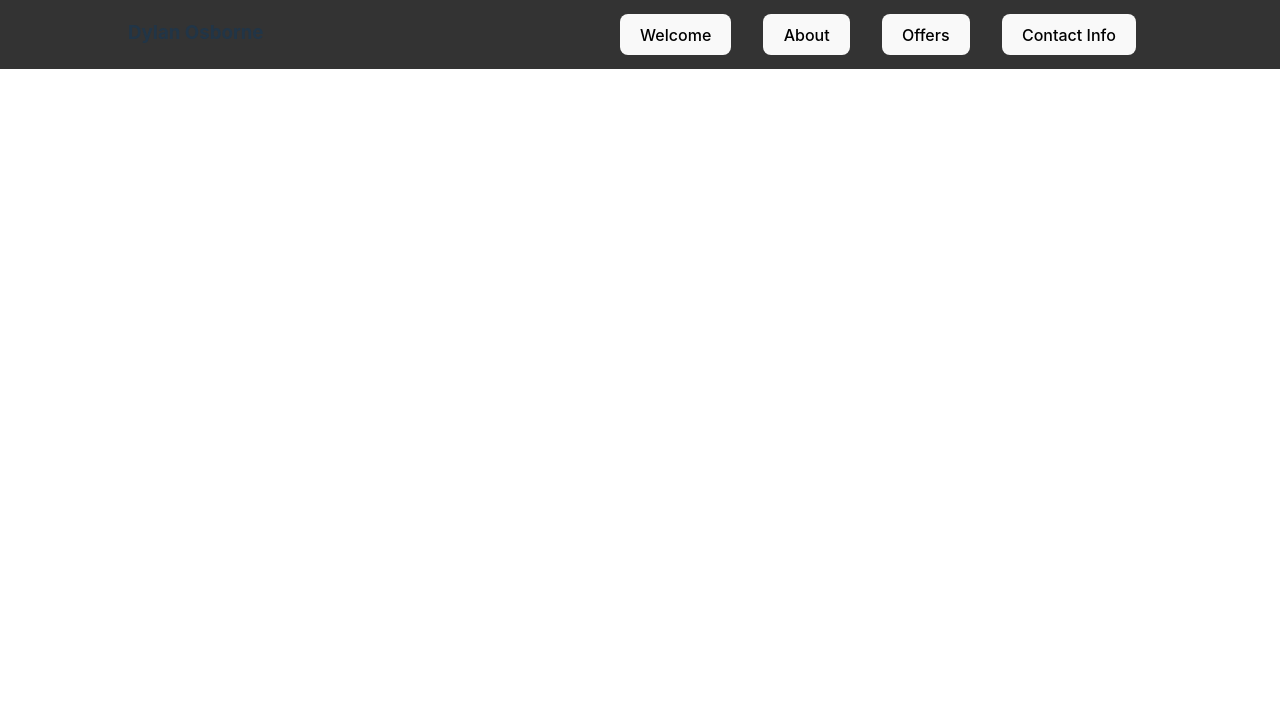
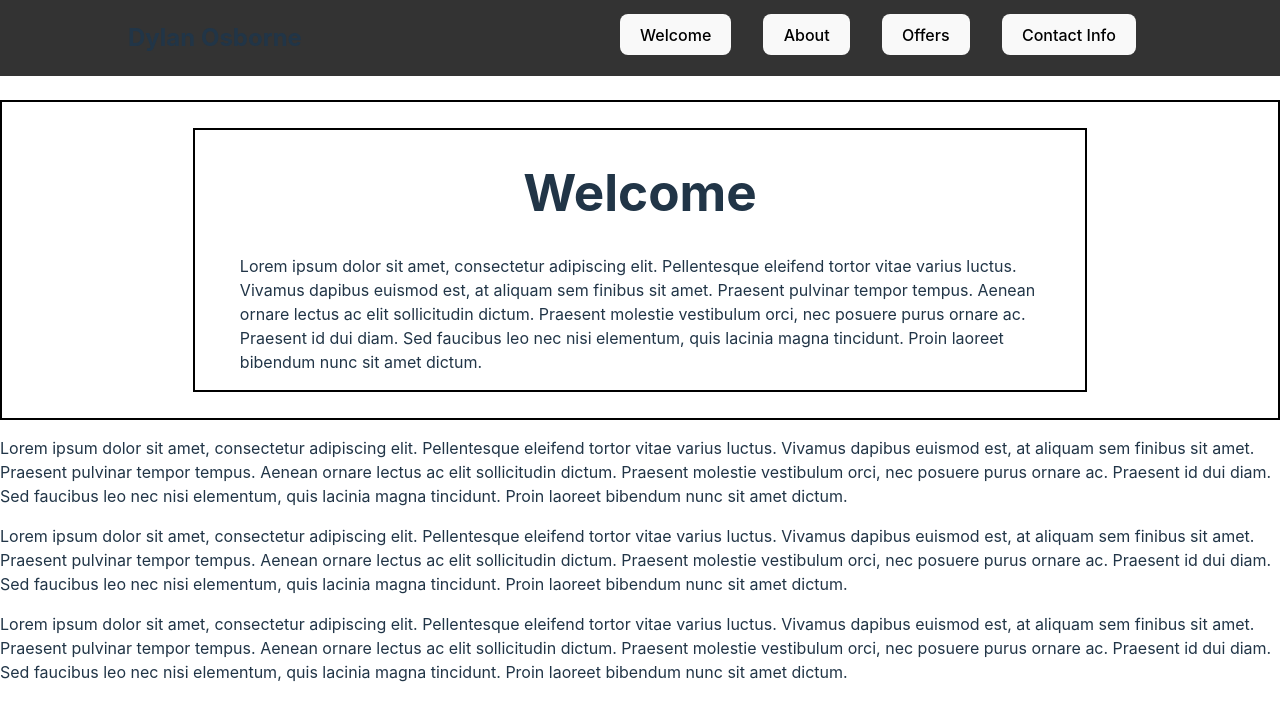
Before and after one commit to DylanOsborne/PT_Portfolio_Website, a React (Vite) app: page / in a window 1280 px wide. Shown: the top 720 px of the page. Built offline with nearby package versions, Linux system fonts and the light colour scheme.

Commit message:
Added basic welcome segment

```diff
--- a/src/App.css
+++ b/src/App.css
@@ -30,3 +30,26 @@
   padding-right: 10%;
   float: right;
 }
+
+.welcome_segment {
+  border: solid 2px black;
+}
+
+.welcome_segment_div {
+  padding: 2%;
+  padding-left: 15%;
+  padding-right: 15%;
+}
+
+.welcome_segment_container {
+  border: solid 2px black;
+}
+
+#welcome_heading {
+  text-align: center;
+}
+
+#welcome_text {
+  padding-left: 5%;
+  padding-right: 5%;
+}
--- a/src/App.jsx
+++ b/src/App.jsx
@@ -8,7 +8,7 @@ function App() {
     <>
       <div className='navbar'>
         <div className='navbar_left'>
-          <h3>Dylan Osborne</h3>
+          <h2>Dylan Osborne</h2>
         </div>
 
         <div className='navbar_right'>
@@ -28,19 +28,38 @@ function App() {
       </div>
 
       <Element name="welcome_segment" className='welcome_segment'>
-        {/* Your content for the "Welcome" section */}
+        <div className='welcome_segment_div'>
+          <div className='welcome_segment_container'>
+            <h1 id='welcome_heading'>Welcome</h1>
+            <p id='welcome_text'>Lorem ipsum dolor sit amet, consectetur adipiscing elit. Pellentesque eleifend tortor vitae varius luctus. Vivamus dapibus euismod est, at aliquam sem finibus sit amet.
+              Praesent pulvinar tempor tempus. Aenean ornare lectus ac elit sollicitudin dictum. Praesent molestie vestibulum orci, nec posuere purus ornare ac. Praesent id dui diam.
+              Sed faucibus leo nec nisi elementum, quis lacinia magna tincidunt. Proin laoreet bibendum nunc sit amet dictum.</p>
+          </div>
+        </div>
       </Element>
 
       <Element name="about_segment" className='about_segment'>
-        {/* Your content for the "About" section */}
+        <div className='about_segment_div'>
+          <p>Lorem ipsum dolor sit amet, consectetur adipiscing elit. Pellentesque eleifend tortor vitae varius luctus. Vivamus dapibus euismod est, at aliquam sem finibus sit amet.
+            Praesent pulvinar tempor tempus. Aenean ornare lectus ac elit sollicitudin dictum. Praesent molestie vestibulum orci, nec posuere purus ornare ac. Praesent id dui diam.
+            Sed faucibus leo nec nisi elementum, quis lacinia magna tincidunt. Proin laoreet bibendum nunc sit amet dictum.</p>
+        </div>
       </Element>
 
       <Element name="offer_segment" className='offer_segment'>
-        {/* Your content for the "Offers" section */}
+        <div className='offer_segment_div'>
+          <p>Lorem ipsum dolor sit amet, consectetur adipiscing elit. Pellentesque eleifend tortor vitae varius luctus. Vivamus dapibus euismod est, at aliquam sem finibus sit amet.
+            Praesent pulvinar tempor tempus. Aenean ornare lectus ac elit sollicitudin dictum. Praesent molestie vestibulum orci, nec posuere purus ornare ac. Praesent id dui diam.
+            Sed faucibus leo nec nisi elementum, quis lacinia magna tincidunt. Proin laoreet bibendum nunc sit amet dictum.</p>
+        </div>
       </Element>
 
       <Element name="contact_segment" className='contact_segment'>
-        {/* Your content for the "Contact Info" section */}
+        <div className='contact_segment_div'>
+          <p>Lorem ipsum dolor sit amet, consectetur adipiscing elit. Pellentesque eleifend tortor vitae varius luctus. Vivamus dapibus euismod est, at aliquam sem finibus sit amet.
+            Praesent pulvinar tempor tempus. Aenean ornare lectus ac elit sollicitudin dictum. Praesent molestie vestibulum orci, nec posuere purus ornare ac. Praesent id dui diam.
+            Sed faucibus leo nec nisi elementum, quis lacinia magna tincidunt. Proin laoreet bibendum nunc sit amet dictum.</p>
+        </div>
       </Element>
     </>
   )
```
